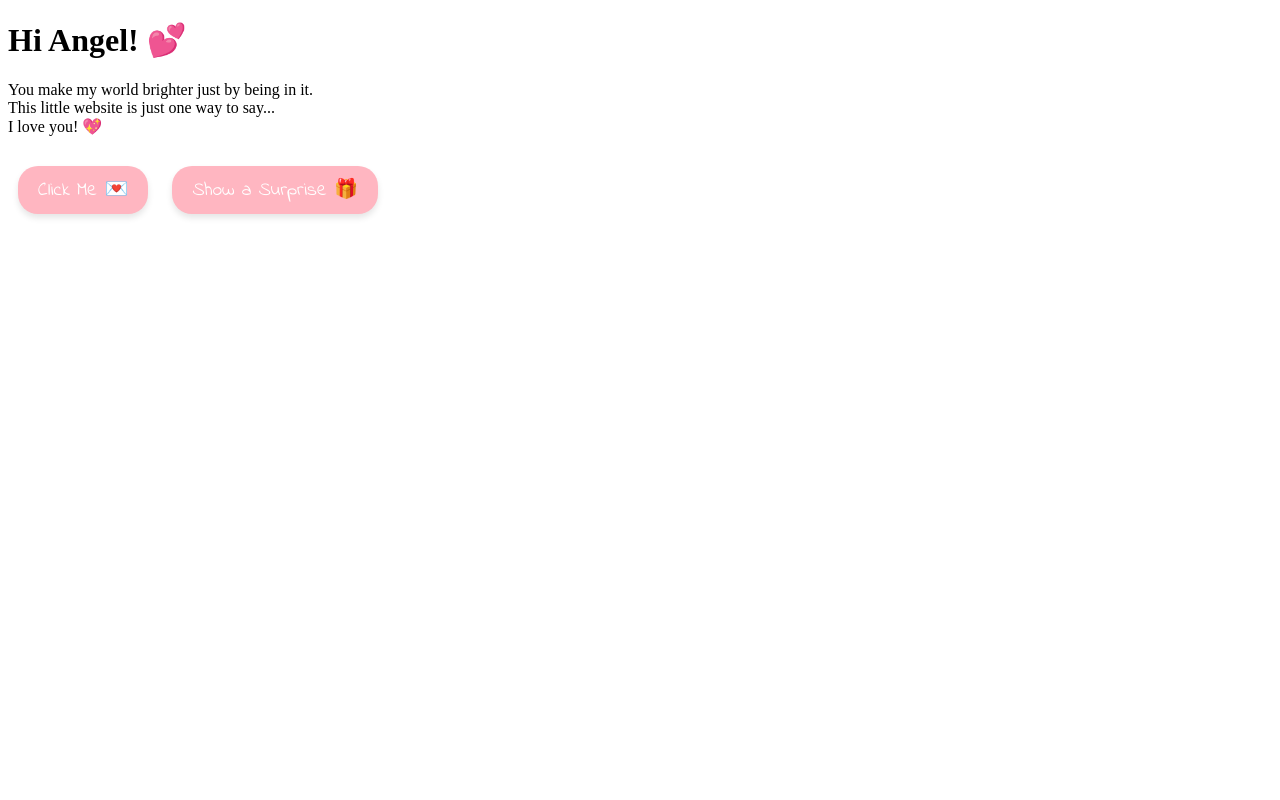
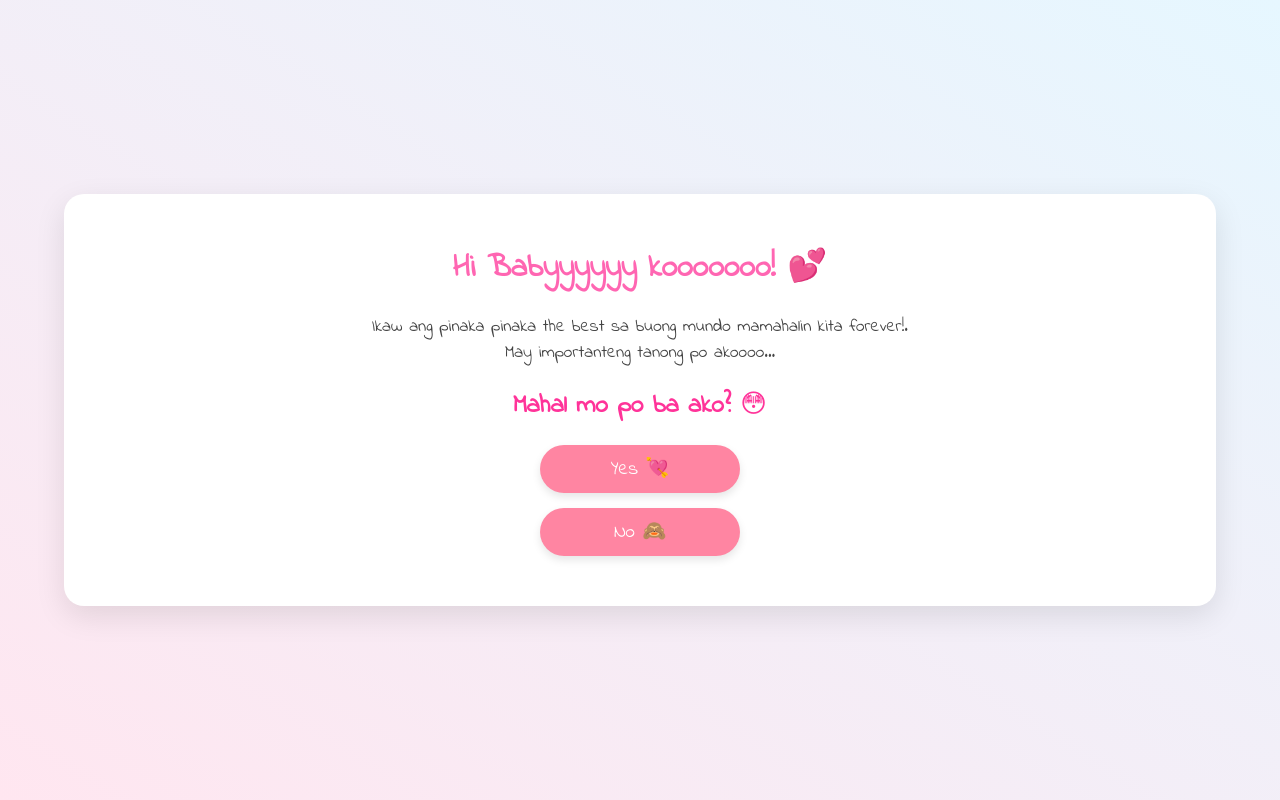
Before and after one commit to Ranga428/ILYBB, a plain HTML site: page index.html in a window 1280 px wide. Drawn offline with Linux system fonts and the light colour scheme.

Commit message:
COMMITTED SA KANYA

```diff
--- a/index.html
+++ b/index.html
@@ -9,38 +9,45 @@
 </head>
 <body>
   <div class="container">
-    <h1>Hi Angel! 💕</h1>
+    <h1>Hi Babyyyyyy kooooooo! 💕</h1>
     <p class="message">
-      You make my world brighter just by being in it.<br/>
-      This little website is just one way to say...<br/>
-      <span class="iloveyou">I love you! 💖</span>
+      Ikaw ang pinaka pinaka the best sa buong mundo mamahalin kita forever!.<br/>
+      May importanteng tanong po akoooo...
     </p>
 
-    <div class="buttons">
-      <button onclick="showMessage()">Click Me 💌</button>
-      <button onclick="showSurprise()">Show a Surprise 🎁</button>
+    <h2 class="question">Mahal mo po ba ako? 😳</h2>
+
+    <div class="love-buttons">
+      <button id="yesBtn" onclick="showLove()">Yes 💘</button>
+      <button id="noBtn" onmouseover="moveButton()" ontouchstart="moveButton()">No 🙈</button>
     </div>
 
-    <p id="secret-message" class="hidden"></p>
-    <img id="surprise-img" class="hidden" src="https://media.giphy.com/media/l0MYt5jPR6QX5pnqM/giphy.gif" alt="cute surprise" />
-  </div>
-
-  <div class="hearts">
-    <div class="heart"></div>
-    <div class="heart"></div>
-    <div class="heart"></div>
+    <div id="loveMessage" class="hidden">
+      <div class="big-heart">❤️</div>
+      <p class="love-more">I LOVE YOU MORE! 💖</p>
+    </div>
   </div>
 
   <script>
-    function showMessage() {
-      const msg = document.getElementById('secret-message');
-      msg.textContent = "You're the most beautiful soul I know 💗";
-      msg.classList.remove('hidden');
+    function showLove() {
+      document.getElementById('loveMessage').classList.remove('hidden');
     }
 
-    function showSurprise() {
-      const img = document.getElementById('surprise-img');
-      img.classList.remove('hidden');
+    function moveButton() {
+      const noBtn = document.getElementById('noBtn');
+      const container = document.querySelector('.container');
+      const btnWidth = 100;
+      const btnHeight = 50;
+
+      const maxX = window.innerWidth - btnWidth;
+      const maxY = window.innerHeight - btnHeight;
+
+      const x = Math.random() * maxX;
+      const y = Math.random() * maxY;
+
+      noBtn.style.position = 'fixed';
+      noBtn.style.left = `${x}px`;
+      noBtn.style.top = `${y}px`;
     }
   </script>
 </body>
--- a/styles.css
+++ b/styles.css
@@ -1,39 +1,95 @@
-.buttons {
-  margin-top: 20px;
+body {
+  margin: 0;
+  padding: 0;
+  background: linear-gradient(to top right, #ffe6f0, #e6f7ff);
+  font-family: 'Indie Flower', cursive;
+  min-height: 100vh;
+  display: flex;
+  justify-content: center;
+  align-items: center;
+}
+
+.container {
+  text-align: center;
+  background: white;
+  padding: 30px 20px;
+  border-radius: 20px;
+  box-shadow: 0 10px 30px rgba(0,0,0,0.1);
+  max-width: 90%;
+  width: 100%;
+  box-sizing: border-box;
+}
+
+h1 {
+  font-size: 2rem;
+  color: #ff66b2;
+}
+
+.message {
+  font-size: 1.1rem;
+  color: #444;
+  margin-bottom: 20px;
+}
+
+.question {
+  font-size: 1.6rem;
+  margin-bottom: 20px;
+  color: #ff3399;
+}
+
+.love-buttons {
+  display: flex;
+  flex-direction: column;
+  align-items: center;
+  gap: 15px;
+  margin-bottom: 20px;
+  position: relative;
 }
 
 button {
   font-family: 'Indie Flower', cursive;
   font-size: 1.2rem;
-  padding: 10px 20px;
-  background-color: #ffb6c1;
+  padding: 10px 25px;
+  border: none;
+  border-radius: 25px;
+  background-color: #ff85a2;
   color: white;
-  border: none;
-  border-radius: 20px;
-  margin: 10px;
   cursor: pointer;
   transition: transform 0.2s ease;
-  box-shadow: 0 4px 6px rgba(0, 0, 0, 0.1);
+  box-shadow: 0 4px 8px rgba(0,0,0,0.1);
+  max-width: 200px;
+  width: 80%;
 }
 
 button:hover {
-  transform: scale(1.1);
-  background-color: #ff85a2;
+  transform: scale(1.05);
+  background-color: #ff5e93;
 }
 
 .hidden {
   display: none;
 }
 
-#secret-message {
-  font-size: 1.3rem;
-  color: #ff3399;
-  margin-top: 20px;
+#loveMessage {
+  margin-top: 30px;
 }
 
-#surprise-img {
-  margin-top: 20px;
-  max-width: 100%;
-  border-radius: 15px;
-  box-shadow: 0 8px 16px rgba(0,0,0,0.1);
+.big-heart {
+  font-size: 5rem;
+  animation: beat 1s infinite;
+  color: #e60073;
 }
+
+.love-more {
+  font-size: 1.6rem;
+  color: #ff0066;
+  margin-top: 10px;
+}
+
+@keyframes beat {
+  0% { transform: scale(1); }
+  25% { transform: scale(1.2); }
+  50% { transform: scale(1); }
+  75% { transform: scale(1.2); }
+  100% { transform: scale(1); }
+}
```
